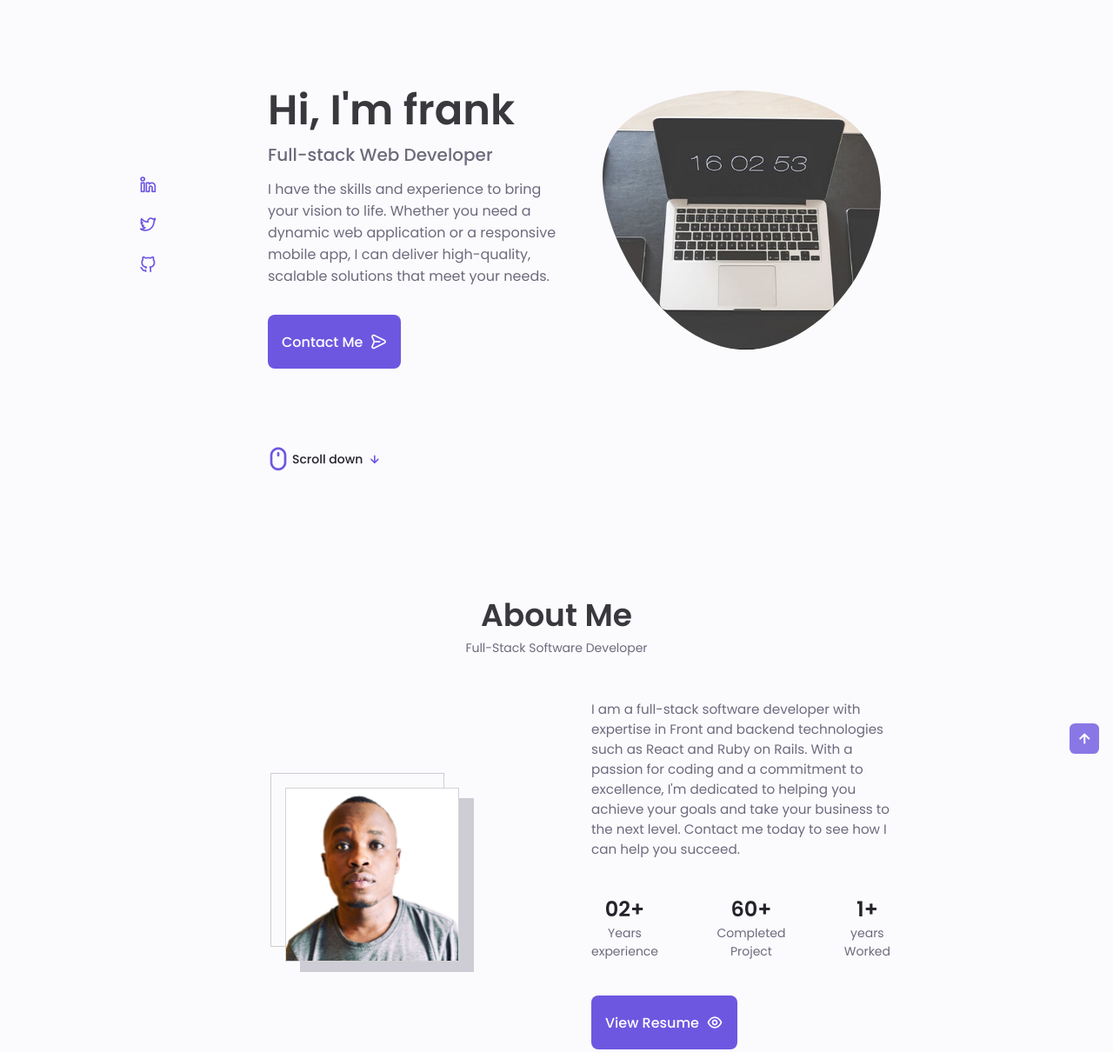
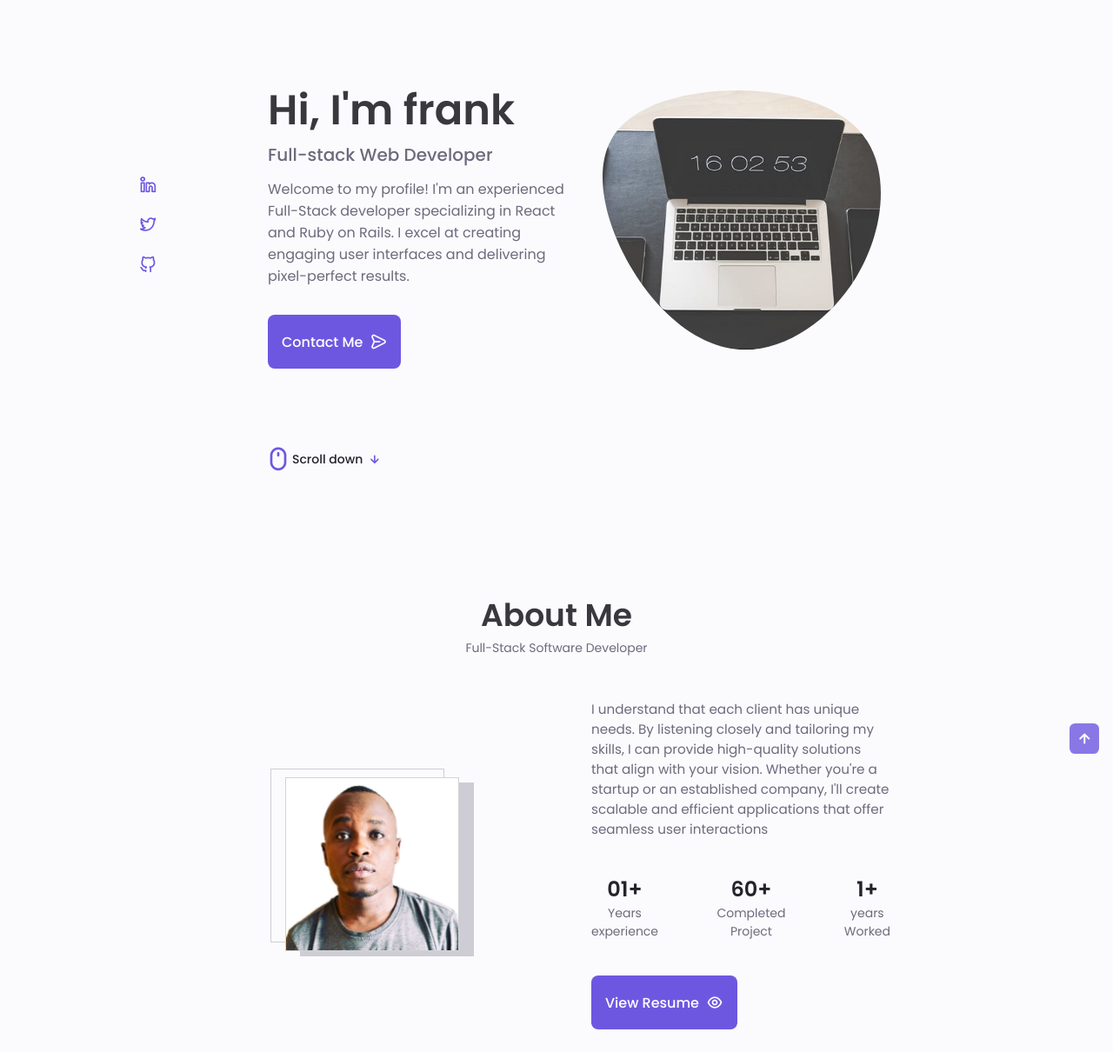
Before and after one commit to frank1738/portfolio, a website with bundled scripts: page index.html in a window 1280 px wide. Shown: the part 93-1303 px from the top of the page at 87% size. Built offline with nearby package versions, Linux system fonts and the light colour scheme.

Commit message:
update links

```diff
--- a/assets/js/projects.js
+++ b/assets/js/projects.js
@@ -101,7 +101,7 @@ export const testimonials = [
   {
     name: 'Grace Muthui',
     imageUrl:
-      'https://pbs.twimg.com/profile_images/1654806859566465024/xWb_AKWq_400x400.jpg',
+      'https://t3.ftcdn.net/jpg/03/46/83/96/360_F_346839683_6nAPzbhpSkIpb8pmAwufkC7c5eD7wYws.jpg',
     title: 'Software Engineer',
     linkdin: 'https://www.linkedin.com/in/grayce-muthui/',
     content:
--- a/index.html
+++ b/index.html
@@ -153,10 +153,9 @@
               <h1 class="home-title">Hi, I'm frank</h1>
               <h3 class="home-subtitle">Full-stack Web Developer</h3>
               <p class="home-description">
-                I have the skills and experience to bring your vision to life.
-                Whether you need a dynamic web application or a responsive
-                mobile app, I can deliver high-quality, scalable solutions that
-                meet your needs.
+                Welcome to my profile! I'm an experienced Full-Stack developer
+                specializing in React and Ruby on Rails. I excel at creating
+                engaging user interfaces and delivering pixel-perfect results.
               </p>
               <a href="#contact" class="button button-flex">
                 Contact Me <i class="uil uil-message button-icon"></i>
@@ -189,15 +188,15 @@
           </div>
           <div class="about-data">
             <p class="about-description desc">
-              I am a full-stack software developer with expertise in Front and
-              backend technologies such as React and Ruby on Rails. With a
-              passion for coding and a commitment to excellence, I'm dedicated
-              to helping you achieve your goals and take your business to the
-              next level. Contact me today to see how I can help you succeed.
+              I understand that each client has unique needs. By listening
+              closely and tailoring my skills, I can provide high-quality
+              solutions that align with your vision. Whether you're a startup or
+              an established company, I'll create scalable and efficient
+              applications that offer seamless user interactions
             </p>
             <div class="about-info">
               <div>
-                <span class="about-info-title">02+ </span>
+                <span class="about-info-title">01+ </span>
                 <span class="about-info-name">Years <br />experience </span>
               </div>
               <div>
@@ -257,7 +256,7 @@
                 <i class="uil uil-brackets-curly skills-icon"></i>
                 <div>
                   <h1 class="skills-title">Front-End Developer</h1>
-                  <span class="skills-subtitle">More than 2 years</span>
+                  <span class="skills-subtitle">1 year</span>
                 </div>
                 <i class="uil uil-angle-down skills-arrow"></i>
               </div>
@@ -294,7 +293,7 @@
                 <i class="uil uil-server-network skills-icon"></i>
                 <div>
                   <h1 class="skills-title">Back-End Developer</h1>
-                  <span class="skills-subtitle">More than 1 year</span>
+                  <span class="skills-subtitle">1 year</span>
                 </div>
                 <i class="uil uil-angle-down skills-arrow"></i>
               </div>
```
